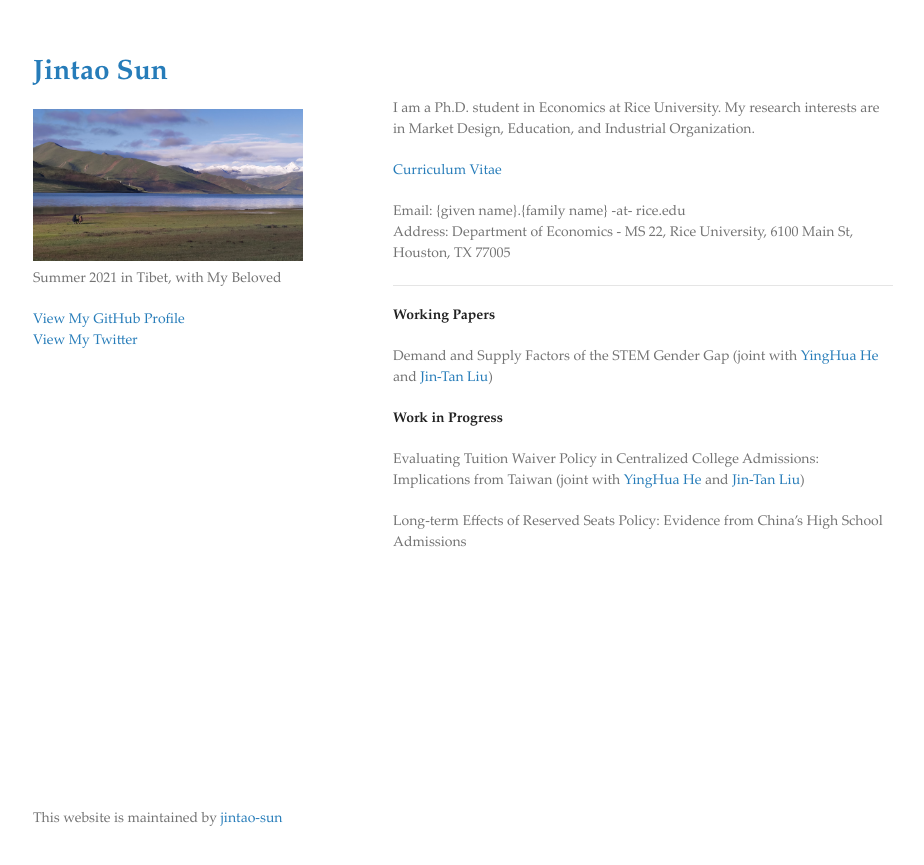
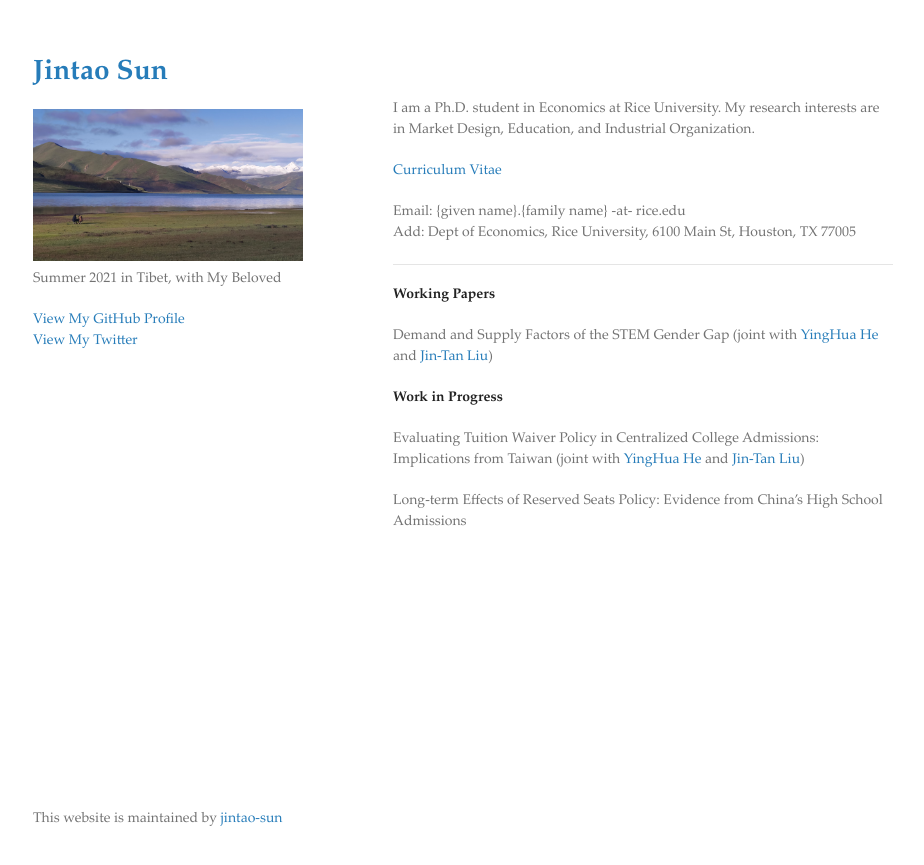
Before and after one commit to jintao-sun/jintao-sun.github.io, a Jekyll site: the page built from index.md, in a window 1280 px wide. Shown: the top 865 px of the page, without its empty margins (177-1101 px from the left). Built offline with Jekyll 4.4.1, drawn with Linux system fonts in a browser that asks for light colours.

Commit message:
Update index.md

```diff
--- a/index.md
+++ b/index.md
@@ -9,7 +9,7 @@ I am a Ph.D. student in Economics at Rice University. My research interests are
 [Curriculum Vitae](./curriculum-vitae.html)
 
 Email: {given name}.{family name} -at- rice.edu \
-Address: Department of Economics - MS 22, Rice University, 6100 Main St, Houston, TX 77005
+Add: Dept of Economics, Rice University, 6100 Main St, Houston, TX 77005
 
 * * *
 
```
